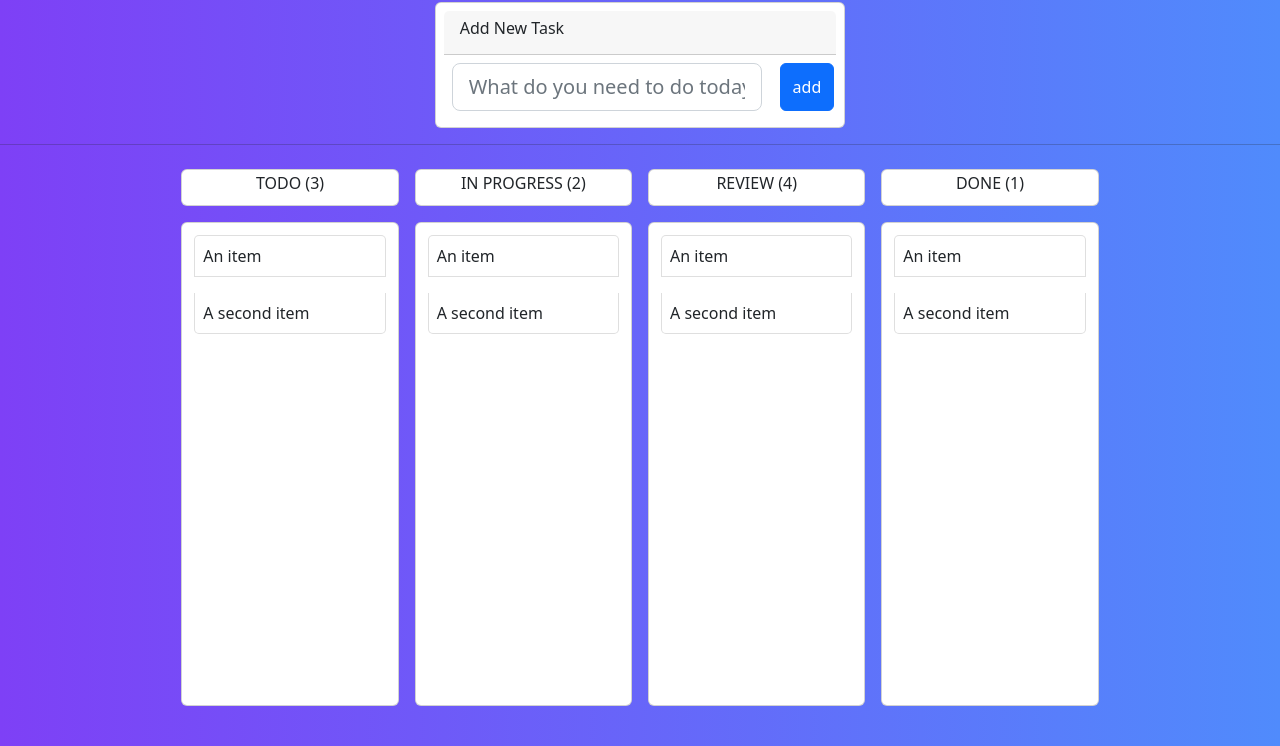
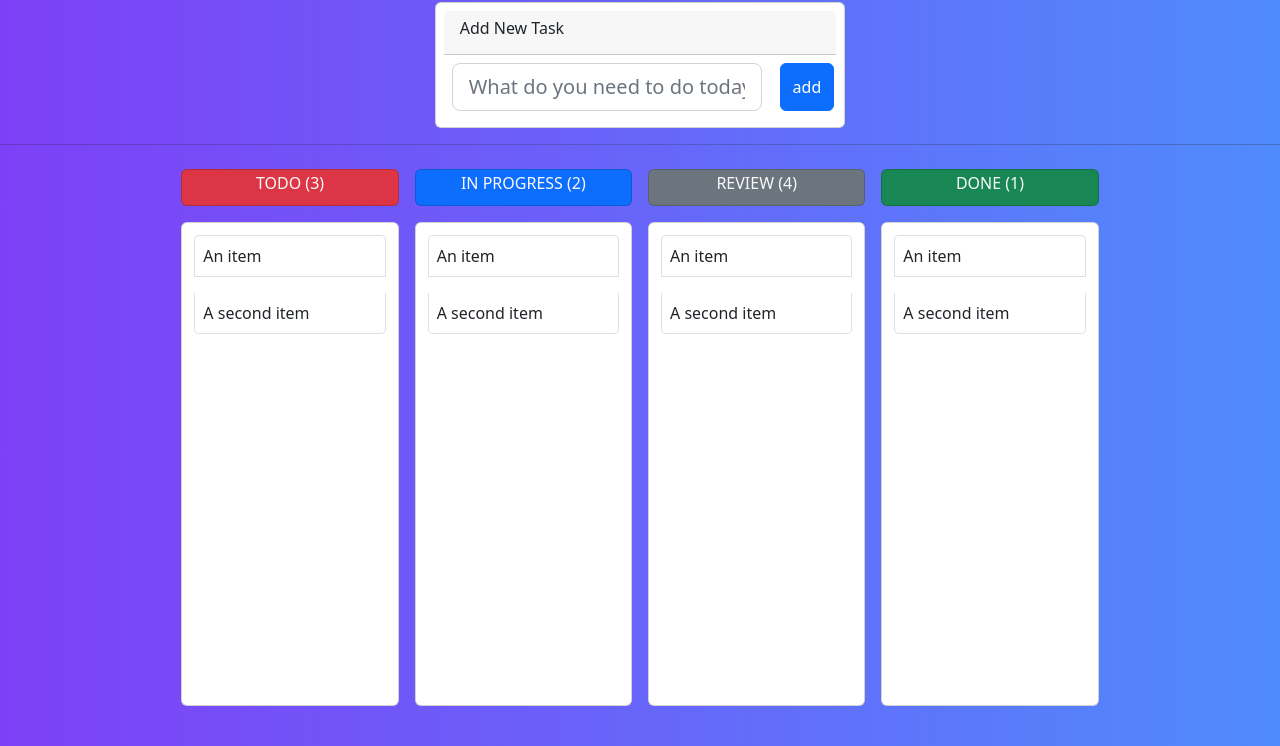
Before and after one commit to smhabibjr/awesome-scrum-board, a plain HTML site: page index.html in a window 1280 px wide. Shown: the part 54-800 px from the top of the page. Drawn offline with nearby package versions, Linux system fonts and the light colour scheme.

Commit message:
add color

```diff
--- a/index.html
+++ b/index.html
@@ -66,20 +66,20 @@
           <div class="col-12">
             <div class="board">
               <div class="row d-flex justify-content-center">
-                <div class="col-2 card p-1 m-2">
-                  <h6 class="d-flex justify-content-center">TODO (3)</h6>
+                <div class="col-2 card p-1 m-2 bg-danger">
+                  <h6 class="d-flex justify-content-center text-light"">TODO (3)</h6>
                 </div>
 
-                <div class="col-2 card p-1 m-2">
-                  <h6 class="d-flex justify-content-center">IN PROGRESS (2)</h6>
+                <div class="col-2 card p-1 m-2 bg-primary">
+                  <h6 class="d-flex justify-content-center text-light"">IN PROGRESS (2)</h6>
                 </div>
 
-                <div class="col-2 card p-1 m-2">
-                  <h6 class="d-flex justify-content-center">REVIEW (4)</h6>
+                <div class="col-2 card p-1 m-2 bg-secondary">
+                  <h6 class="d-flex justify-content-center text-light"">REVIEW (4)</h6>
                 </div>
 
-                <div class="col-2 card p-1 m-2">
-                  <h6 class="d-flex justify-content-center">DONE (1)</h6>
+                <div class="col-2 card p-1 m-2 bg-success">
+                  <h6 class="d-flex justify-content-center text-light">DONE (1)</h6>
                 </div>
               </div>
 
```
